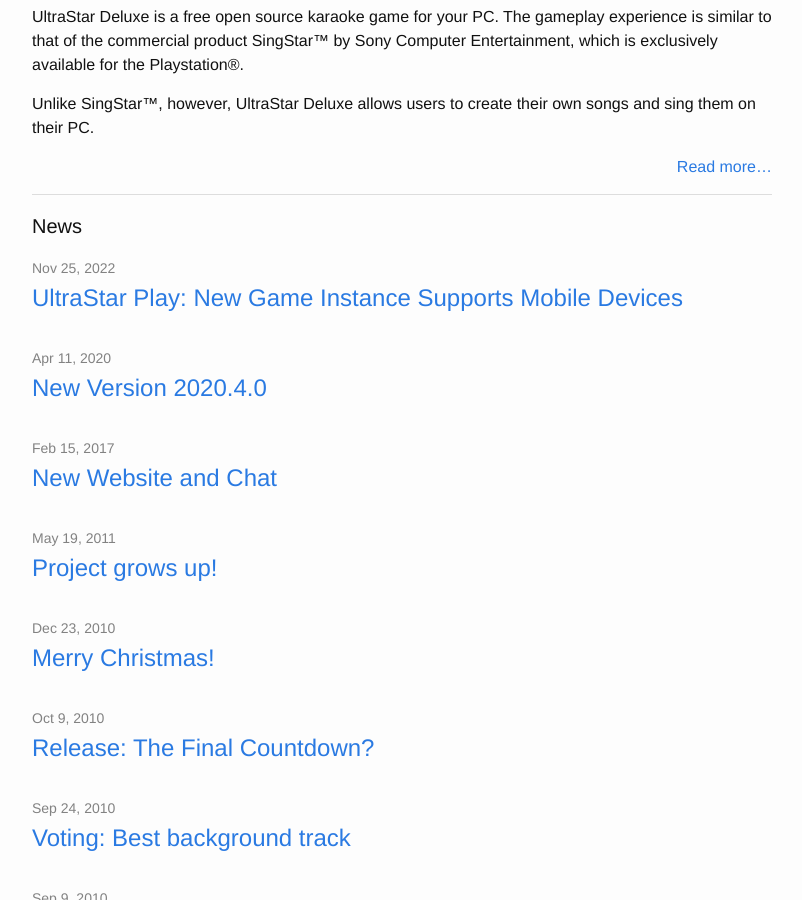
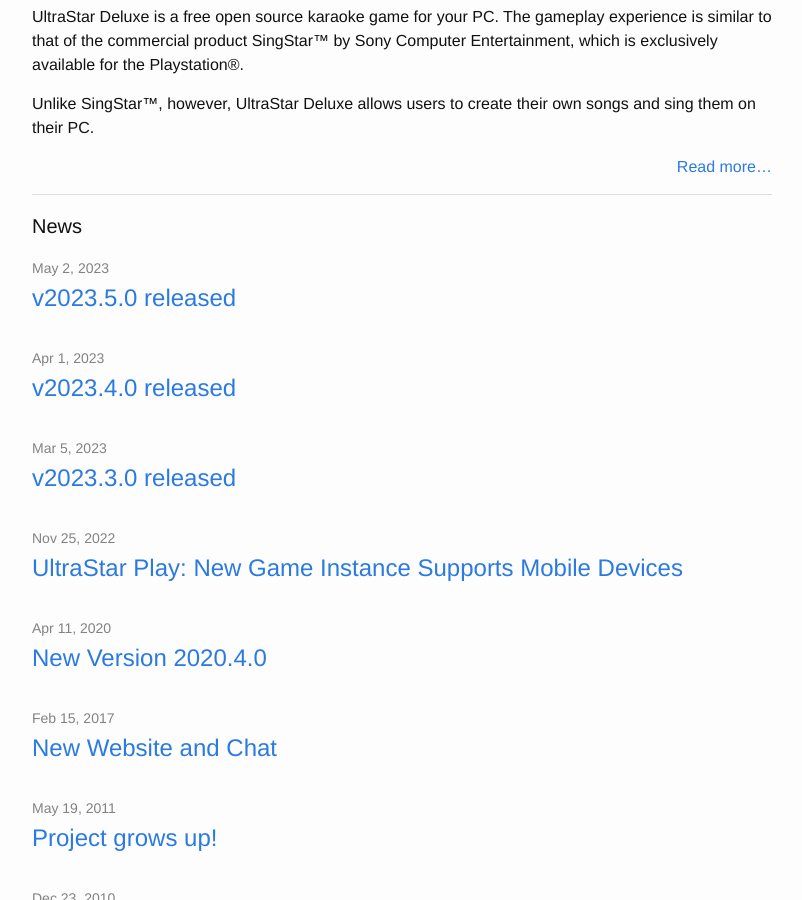
Before and after one commit to UltraStar-Deluxe/ultrastar-deluxe.github.io, a Jekyll site: the page built from index.html, in a window 1280 px wide and 900 px high, scrolled down 388 px. Shown: the whole window, without its empty margins (238-1040 px from the left). Built offline with Jekyll 4.4.1, drawn with Linux system fonts in a browser that asks for light colours; some of the changed lines change nothing that is shown.

Commit message:
add releases 2023.3/4/5

```diff
--- /dev/null
+++ b/_posts/2023-03-05-release.md
@@ -0,0 +1,34 @@
+---
+layout: post
+title:  "v2023.3.0 released"
+date:   2023-03-05 20:09:00 +0200
+categories: news
+---
+Version 2023.3.0 has been released.
+Downloads are available from [github](https://github.com/UltraStar-Deluxe/USDX/releases/tag/v2023.3.0).
+
+## Features
+* Audio input through SDL #517
+* Song Editor: change BPM value via F5 #617
+
+## Enhancements
+* Improve song selection screen performance on large collections #534
+* Improve video performance #530 #532 #628
+* More logging during microphone detection #637 #641
+* Support for more special symbols #571
+
+## Bug Fixes
+* Fix some videos looping #521
+* Duet lyric colors regular/bold aren't hardcoded anymore #623
+* Song Editor: fix line breaks sometimes being put in the wrong place #632
+* Audio output through Jack SDL #654
+
+## Other Changes
+* FFmpeg support up to version 6 #583 #585 #601 #658
+* AppImage and Flatpak are automatically generated #565
+* Various fixes #523 #563 #596 #613 #611 #639 #640 #642 #645 #649 #651 #652 #655 #653
+* Support Lua 5.4 #584
+* Update various credit assets #597
+
+The intention is to do more regular releases going forward!
+Probably around once a month, less if there's nothing that affects the end user, more if it's something big or a recent regression.
--- /dev/null
+++ b/_posts/2023-04-01-release.md
@@ -0,0 +1,20 @@
+---
+layout: post
+title:  "v2023.4.0 released"
+date:   2023-04-01 20:09:00 +0200
+categories: news
+---
+Version 2023.4.0 has been released.
+Downloads are available from [github](https://github.com/UltraStar-Deluxe/USDX/releases/tag/v2023.4.0).
+
+## Enhancements
+* Improved French translation #541
+* Videos now use letterbox/pillarbox by default. Can be changed with `A` #562 #667
+* Add some audio and video extensions to the editor #664
+
+## Bug Fixes
+* Fix progress bar when using `#START` values (and also draw lyric info during medleys) #618
+* Improve random song selection when using chessboard or tile mode #665
+
+## Other Changes
+* Refactoring #627
--- /dev/null
+++ b/_posts/2023-05-02-release.md
@@ -0,0 +1,20 @@
+---
+layout: post
+title:  "v2023.5.0 released"
+date:   2023-05-02 20:09:00 +0200
+categories: news
+---
+Version 2023.5.0 has been released.
+Downloads are available from [github](https://github.com/UltraStar-Deluxe/USDX/releases/tag/v2023.5.0)
+and [flathub](https://flathub.org/apps/eu.usdx.UltraStarDeluxe).
+
+## Enhancements
+* Use song preview volume also for menu background music volume #670
+
+## Bug Fixes
+* Fix OpenCV (webcam) on old devices #657
+
+## Other Changes
+* Refactoring #672
+* Update compilation documentation #668
+* AppImage updates #659 #682
--- a/downloads.md
+++ b/downloads.md
@@ -5,14 +5,17 @@
 menu: main
 ---
 
-## Current version: 2020.4.0
-[Installer, release notes and source can be found on github](https://github.com/UltraStar-Deluxe/USDX/releases/tag/v2020.4.0)
+## Current version: 2023.5.0
+[Installer, release notes and source can be found on github](https://github.com/UltraStar-Deluxe/USDX/releases/tag/v2023.5.0).
 
 The most recent version.
 Bug reports should be based on this version.
 
 
 ## Previous versions
+* [2023.4.0](https://github.com/UltraStar-Deluxe/USDX/releases/tag/v2023.4.0)
+* [2023.3.0](https://github.com/UltraStar-Deluxe/USDX/releases/tag/v2023.3.0)
+* [2020.4.0](https://github.com/UltraStar-Deluxe/USDX/releases/tag/v2020.4.0)
 * [2017.8.0](https://github.com/UltraStar-Deluxe/USDX/releases/tag/v2017.8.0)
 
 
```
